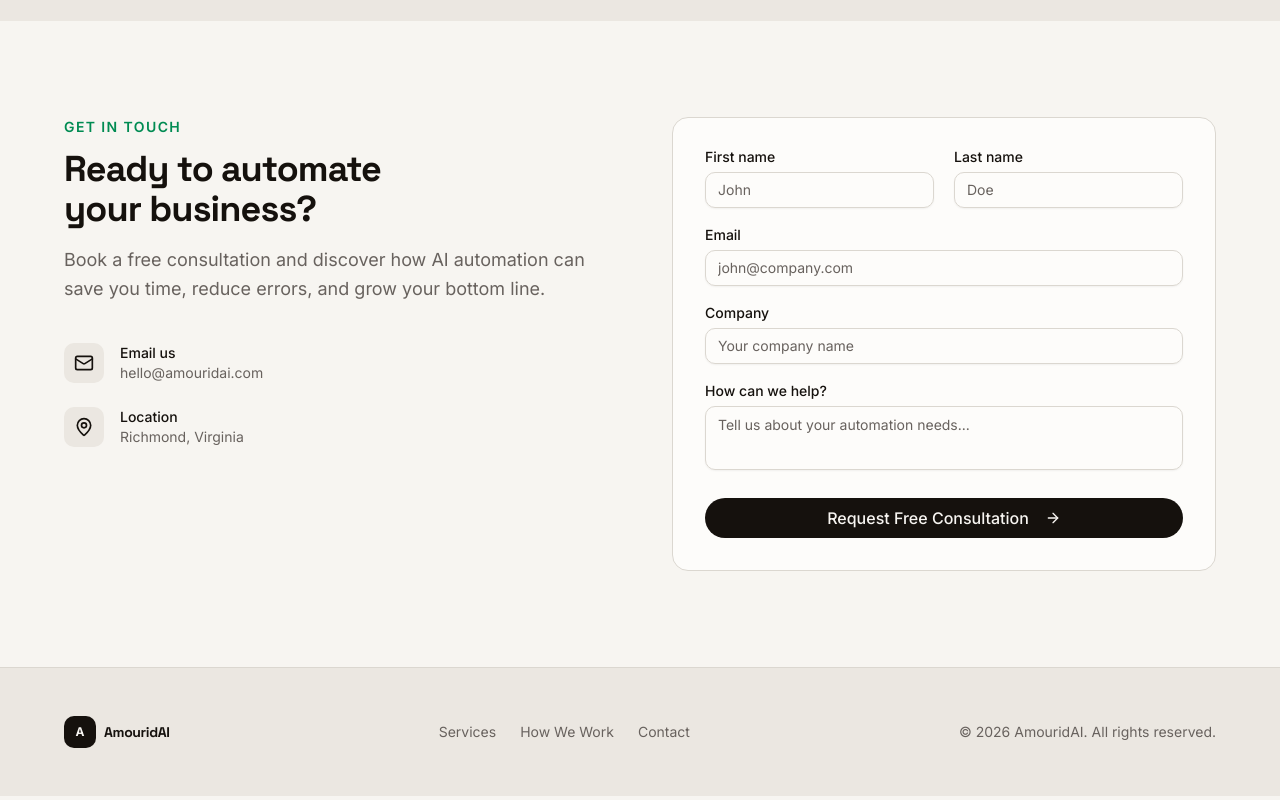
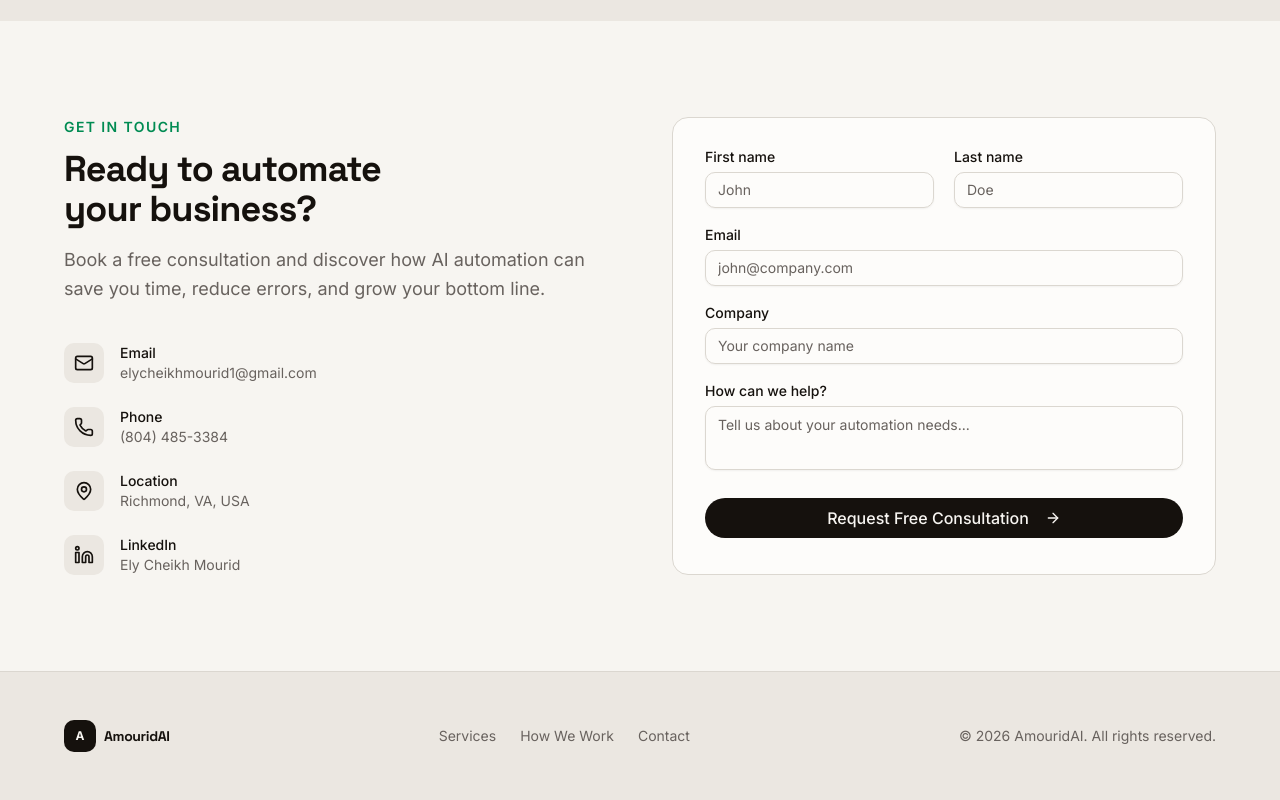
Before and after one commit to elycheikhmourid1-hash/v0-amourid-ai-landing-page, a Next.js app: page / in a window 1280 px wide. Shown: the part 2115-2915 px from the top of the page. Built offline with nearby package versions, Linux system fonts and the light colour scheme.

Commit message:
feat: enhance Contact section with interactive links and hover effects\n\nAdd email, phone, location, and LinkedIn links with hover effects.

```diff
--- a/components/contact.tsx
+++ b/components/contact.tsx
@@ -5,7 +5,7 @@ import { Button } from "@/components/ui/button"
 import { Input } from "@/components/ui/input"
 import { Textarea } from "@/components/ui/textarea"
 import { Label } from "@/components/ui/label"
-import { ArrowRight, Mail, MapPin, CheckCircle2 } from "lucide-react"
+import { ArrowRight, Mail, MapPin, Phone, Linkedin, CheckCircle2 } from "lucide-react"
 
 export function Contact() {
   const [submitted, setSubmitted] = useState(false)
@@ -33,17 +33,35 @@ export function Contact() {
             </p>
 
             <div className="mt-10 flex flex-col gap-6">
-              <div className="flex items-center gap-4">
-                <div className="flex h-10 w-10 shrink-0 items-center justify-center rounded-lg bg-secondary">
+              <a
+                href="mailto:elycheikhmourid1@gmail.com"
+                className="flex items-center gap-4 group"
+              >
+                <div className="flex h-10 w-10 shrink-0 items-center justify-center rounded-lg bg-secondary transition-colors group-hover:bg-accent/10">
                   <Mail className="h-5 w-5 text-foreground" />
                 </div>
                 <div>
-                  <p className="text-sm font-medium text-foreground">Email us</p>
-                  <p className="text-sm text-muted-foreground">
-                    hello@amouridai.com
+                  <p className="text-sm font-medium text-foreground">Email</p>
+                  <p className="text-sm text-muted-foreground group-hover:text-foreground transition-colors">
+                    elycheikhmourid1@gmail.com
                   </p>
                 </div>
-              </div>
+              </a>
+
+              <a
+                href="tel:+18044853384"
+                className="flex items-center gap-4 group"
+              >
+                <div className="flex h-10 w-10 shrink-0 items-center justify-center rounded-lg bg-secondary transition-colors group-hover:bg-accent/10">
+                  <Phone className="h-5 w-5 text-foreground" />
+                </div>
+                <div>
+                  <p className="text-sm font-medium text-foreground">Phone</p>
+                  <p className="text-sm text-muted-foreground group-hover:text-foreground transition-colors">
+                    (804) 485-3384
+                  </p>
+                </div>
+              </a>
 
               <div className="flex items-center gap-4">
                 <div className="flex h-10 w-10 shrink-0 items-center justify-center rounded-lg bg-secondary">
@@ -52,10 +70,27 @@ export function Contact() {
                 <div>
                   <p className="text-sm font-medium text-foreground">Location</p>
                   <p className="text-sm text-muted-foreground">
-                    Richmond, Virginia
+                    Richmond, VA, USA
                   </p>
                 </div>
               </div>
+
+              <a
+                href="https://www.linkedin.com/in/ely-cheikh-mourid-7150b12b2"
+                target="_blank"
+                rel="noopener noreferrer"
+                className="flex items-center gap-4 group"
+              >
+                <div className="flex h-10 w-10 shrink-0 items-center justify-center rounded-lg bg-secondary transition-colors group-hover:bg-accent/10">
+                  <Linkedin className="h-5 w-5 text-foreground" />
+                </div>
+                <div>
+                  <p className="text-sm font-medium text-foreground">LinkedIn</p>
+                  <p className="text-sm text-muted-foreground group-hover:text-foreground transition-colors">
+                    Ely Cheikh Mourid
+                  </p>
+                </div>
+              </a>
             </div>
           </div>
 
```
